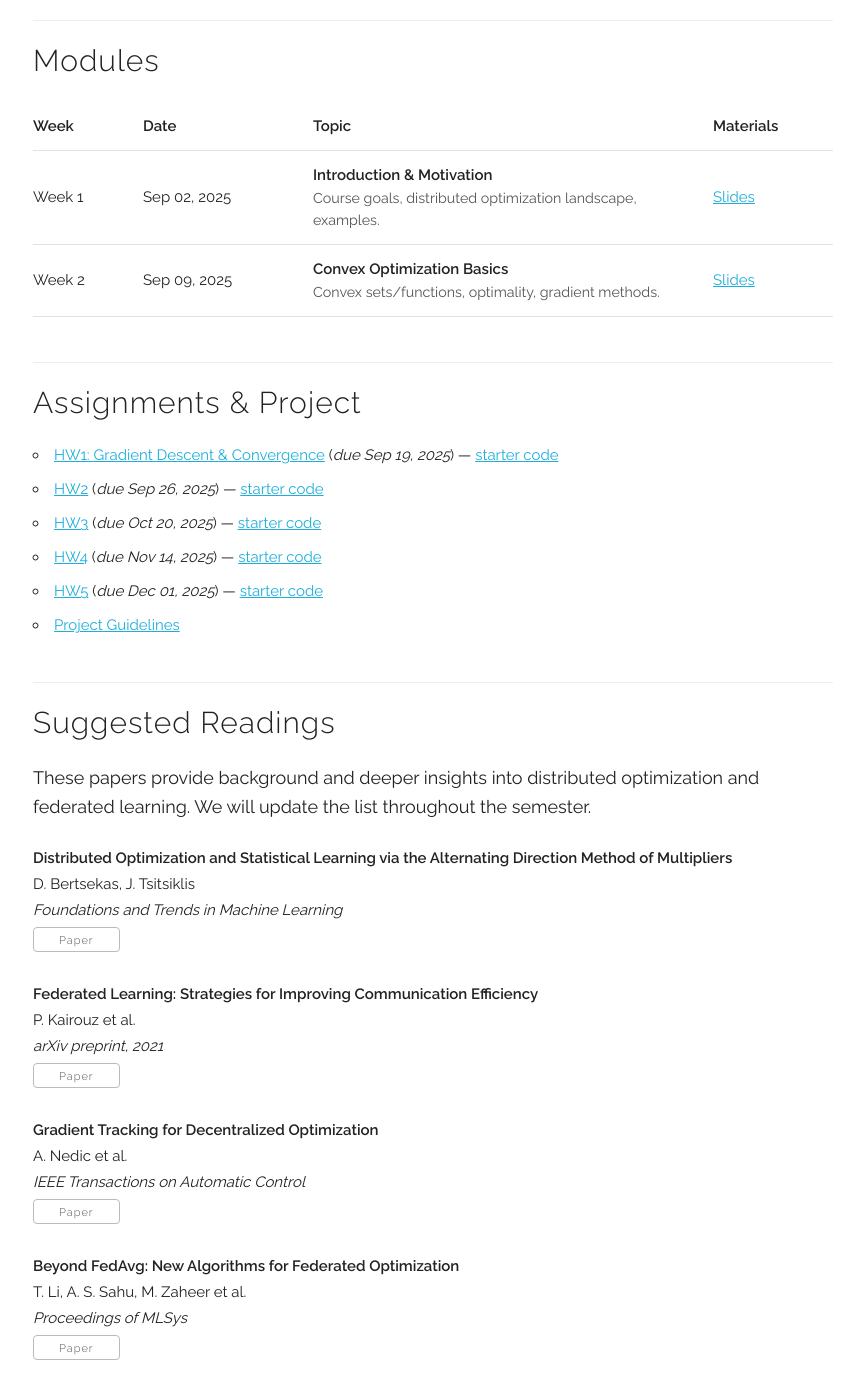
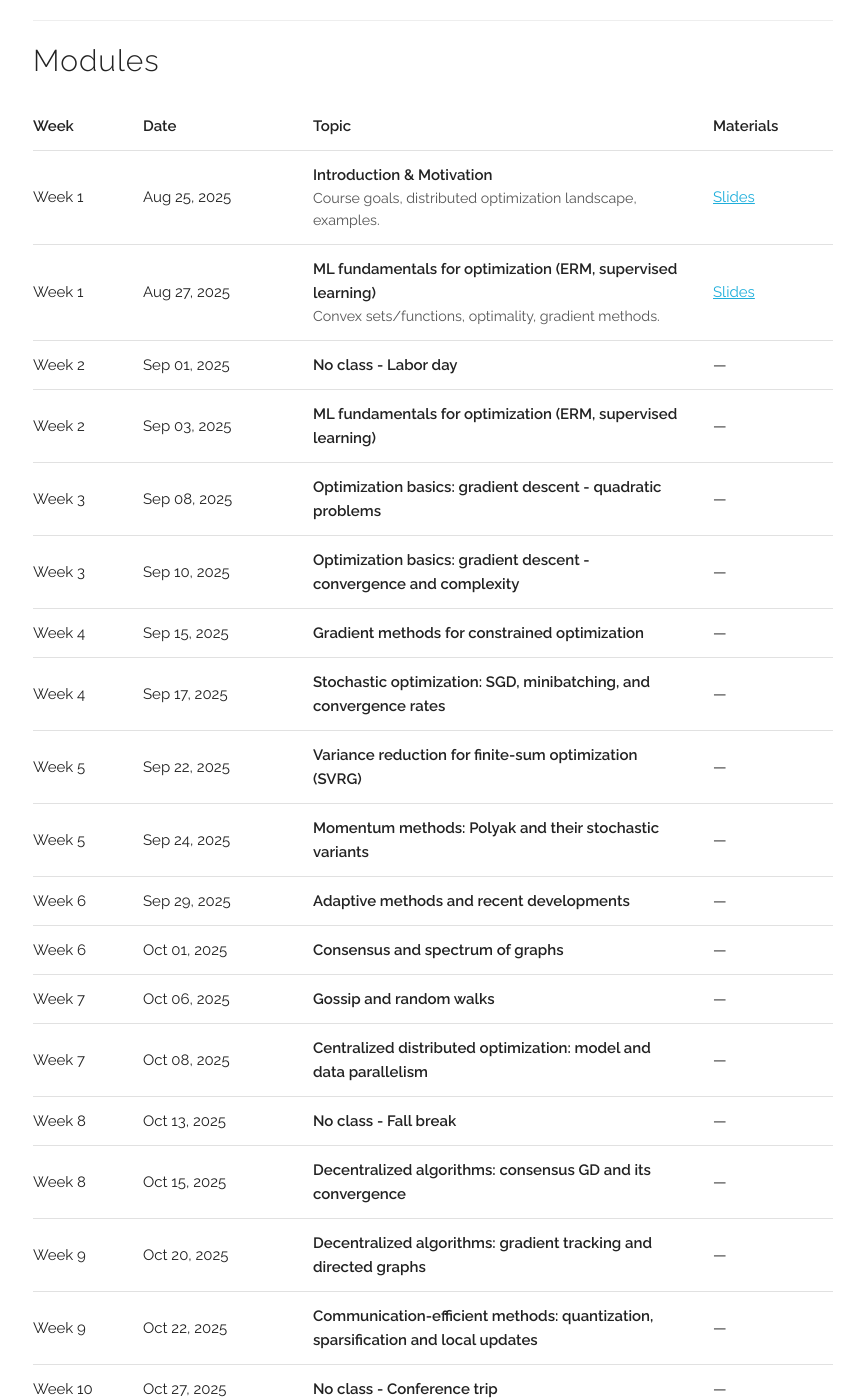
Before and after one commit to chentianyi19/ECE5290, a Jekyll site: the page built from index.html, in a window 1280 px wide and 1400 px high, scrolled down 1130 px. Shown: the whole window, without its empty margins (207-1071 px from the left). Built offline with Jekyll 4.4.1, drawn with Linux system fonts in a browser that asks for light colours; some of the changed text lies outside the part shown.

Commit message:
Update modules.yml

```diff
--- a/_data/modules.yml
+++ b/_data/modules.yml
@@ -1,22 +1,108 @@
 # One entry per module/week
+
 - week: 1
-  date: 2025-09-02
+  date: 2025-08-25
   title: "Introduction & Motivation"
   summary: "Course goals, distributed optimization landscape, examples."
   slides_url: "/assets/slides/lec01.pdf"
 
-- week: 2
-  date: 2025-09-09
-  title: "Convex Optimization Basics"
+- week: 1
+  date: 2025-08-27
+  title: "ML fundamentals for optimization (ERM, supervised learning)"
   summary: "Convex sets/functions, optimality, gradient methods."
   slides_url: "/assets/slides/lec02.pdf"
 
-
-# Add more:
-# - week: 3
-#   date: 2025-09-16
-#   title: "Consensus & Decentralized GD"
-#   summary: "Consensus protocols, mixing matrices, rates."
-#   slides_url: "/assets/slides/lec03.pdf"
-#   readings:
-#     - { label: "Nedić & Ozdaglar (2009)", url: "https://..." }
+- week: 2
+  date: 2025-09-01
+  title: "No class - Labor day"
+- week: 2
+  date: 2025-09-03
+  title: "ML fundamentals for optimization (ERM, supervised learning)"
+- week: 3
+  date: 2025-09-08
+  title: "Optimization basics: gradient descent - quadratic problems"
+- week: 3
+  date: 2025-09-10
+  title: "Optimization basics: gradient descent - convergence and complexity"
+  note: HW 1 due (9/12)
+- week: 4
+  date: 2025-09-15
+  title: Gradient methods for constrained optimization
+- week: 4
+  date: 2025-09-17
+  title: "Stochastic optimization: SGD, minibatching, and convergence rates"
+- week: 5
+  date: 2025-09-22
+  title: "Variance reduction for finite-sum optimization (SVRG)"
+- week: 5
+  date: 2025-09-24
+  title: "Momentum methods: Polyak and their stochastic variants"
+- week: 6
+  date: 2025-09-29
+  title: Adaptive methods and recent developments
+  note: HW 2 due (9/26)
+- week: 6
+  date: 2025-10-01
+  title: Consensus and spectrum of graphs
+  note: Project announced
+- week: 7
+  date: 2025-10-06
+  title: Gossip and random walks
+- week: 7
+  date: 2025-10-08
+  title: "Centralized distributed optimization: model and data parallelism"
+- week: 8
+  date: 2025-10-13
+  title: "No class - Fall break"
+- week: 8
+  date: 2025-10-15
+  title: "Decentralized algorithms: consensus GD and its convergence"
+  note: Practice problem announced
+- week: 9
+  date: 2025-10-20
+  title: "Decentralized algorithms: gradient tracking and directed graphs"
+  note: HW 3 due (10/20)
+- week: 9
+  date: 2025-10-22
+  title: "Communication-efficient methods: quantization, sparsification and local updates"
+- week: 10
+  date: 2025-10-27
+  title: "No class - Conference trip"
+- week: 10
+  date: 2025-10-29
+  title: Exam
+- week: 11
+  date: 2025-11-03
+  title: "Robust distributed optimization: adversaries, attacks and defenses"
+- week: 11
+  date: 2025-11-05
+  title: "Federated learning: personalization, fairness, and heterogeneity"
+- week: 12
+  date: 2025-11-10
+  title: "Asynchrony, delays and stragglers mitigation"
+- week: 12
+  date: 2025-11-12
+  title: From algorithms to system implementations
+  note: HW 4 due (11/14)
+- week: 13
+  date: 2025-11-17
+  title: "Distributed LLM post-training via deepspeed"
+- week: 13
+  date: 2025-11-19
+  title: Hypeparameter optimization for distributed learning
+- week: 14
+  date: 2025-11-24
+  title: "Multi-objective training for distributed learning"
+- week: 14
+  date: 2025-11-26
+  title: "No class - Thanksgiving"
+  note: HW 5 due (12/1)
+- week: 15
+  date: 2025-12-01
+  title: "Project presentation -"
+- week: 15
+  date: 2025-12-03
+  title: "Project presentation -"
+- week: 16
+  date: 2025-12-08
+  title: "Project presentation -"
```
